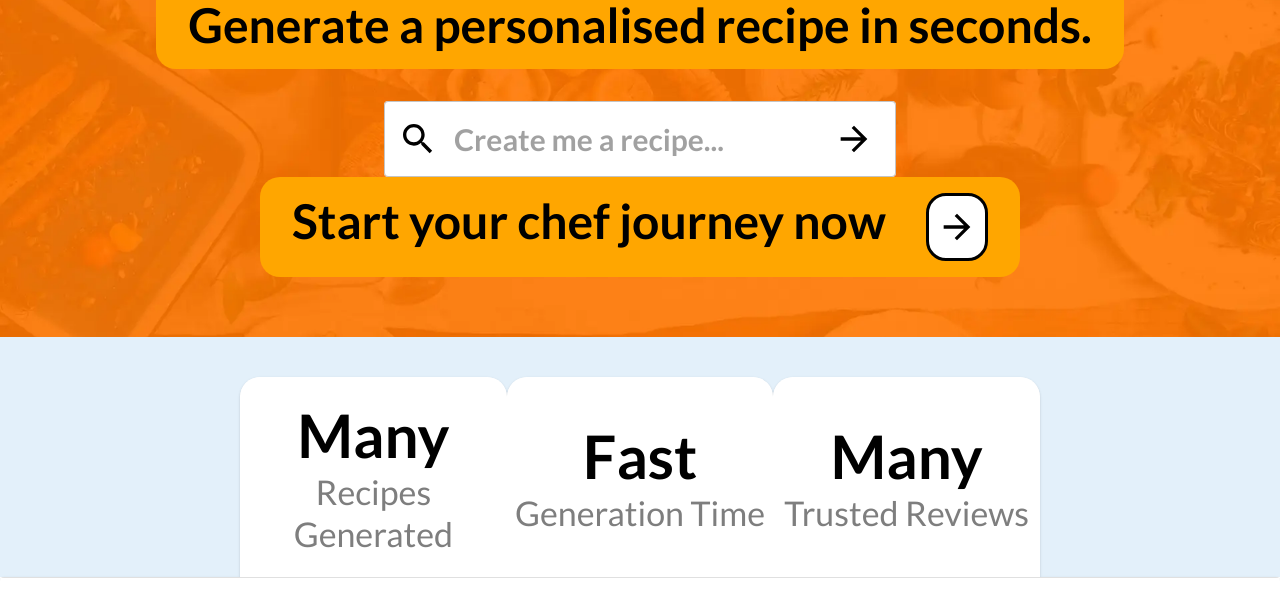
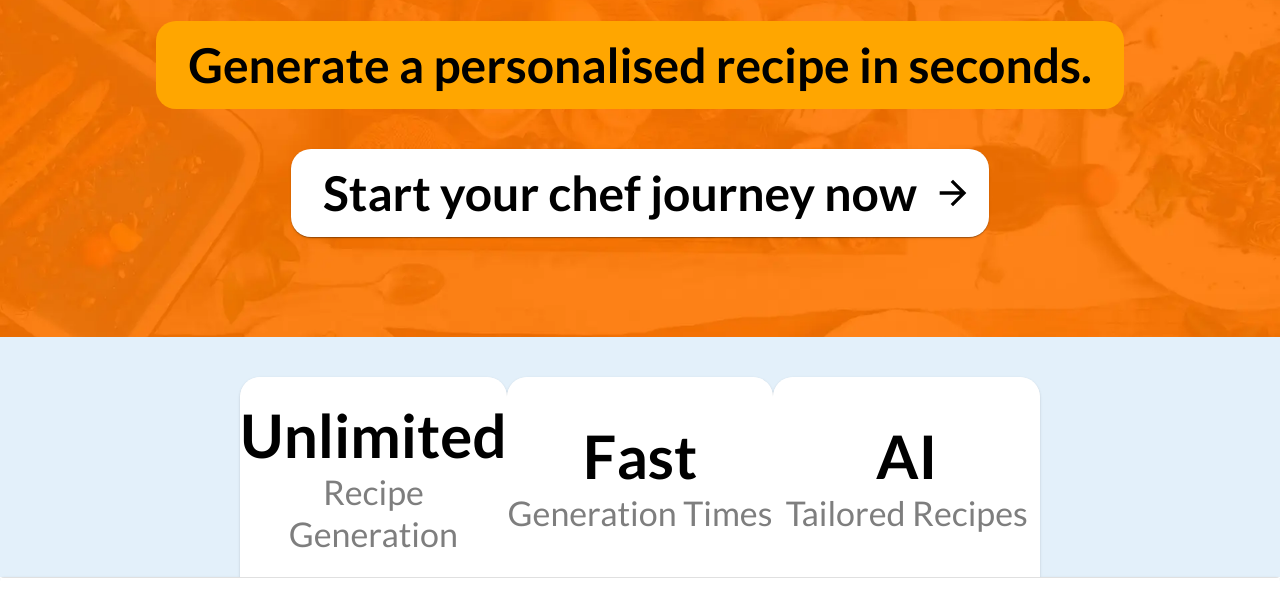
Before and after one commit to UOA-CS732-SE750-Students-2024/project-group-teal-turtles, a Next.js app in the folder frontend/: page /landing in a window 1280 px wide. Shown: the part 223-828 px from the top of the page. Built offline with nearby package versions, Linux system fonts and the light colour scheme; no server answers.

Commit message:
revert: remove landing search

```diff
--- a/frontend/src/app/(with-layout)/landing/page.jsx
+++ b/frontend/src/app/(with-layout)/landing/page.jsx
@@ -4,7 +4,6 @@ import { Typography, Stack, TextField, Card, IconButton, CardActionArea, Box } f
 import ArrowForwardIcon from "@mui/icons-material/ArrowForward";
 import React from "react";
 import "./../../globals.css";
-import { Search } from "@mui/icons-material";
 import useDataStore from "@/lib/store";
 import { useRouter } from "next/navigation";
 import { useEffect, useState } from "react";
@@ -91,69 +90,29 @@ function Landing() {
 						>
 							Generate a personalised recipe in seconds.
 						</Typography>
-
-						<TextField
-							variant="outlined"
-							autoComplete="off"
-							placeholder="Create me a recipe..."
-							onKeyDown={handleKeyPress}
-							sx={{
-								"& .MuiOutlinedInput-root": {
-									mt: 4,
-									borderRadius: 1,
-									backgroundColor: "#FFFFFF",
-									"& input": {
-										fontSize: "30px",
-										fontWeight: "700",
-										ml: 2
-									}
-								},
-								width: "40%"
-							}}
-							InputProps={{
-								startAdornment: <Search sx={{ fontSize: "40px", color: "black" }} />,
-								endAdornment: (
-									<IconButton>
-										<ArrowForwardIcon sx={{ fontSize: "40px", color: "black" }} />
-									</IconButton>
-								)
-							}}
-						/>
-						<Box
-							sx={{
-								backgroundColor: "primary.light",
-								px: 4,
-								py: 2,
-								borderRadius: "20px",
-								height: "100px",
-								display: "flex"
-							}}
-						>
-							<Typography variant="h3" fontWeight="700" sx={{ color: "secondary.dark" }}>
-								Start your chef journey now
-							</Typography>
-							<Box
+						<Card sx={{ borderRadius: "20px", mt: "40px" }}>
+							<CardActionArea
+								onClick={() => router.push("/create-account")}
 								sx={{
-									bgcolor: "white",
-									borderRadius: "20px",
-									ml: "5vh",
-									border: "3px solid black",
-									alignItems: "center",
-									justifyContent: "center",
-									display: "flex"
+									pl: 4,
+									pr: 2,
+									py: 2,
+									flexDirection: "row",
+									display: "flex",
+									alignItems: "center"
 								}}
 							>
-								<IconButton onClick={() => router.push("/create-account")}>
-									<ArrowForwardIcon sx={{ fontSize: "40px", color: "black" }} />
-								</IconButton>
-							</Box>
-						</Box>
+								<Typography variant="h3" fontWeight="700" sx={{ color: "secondary.dark", mr: 2 }}>
+									Start your chef journey now
+								</Typography>
+								<ArrowForwardIcon sx={{ fontSize: "40px", color: "black" }} />
+							</CardActionArea>
+						</Card>
 					</Stack>
 					<Stack direction="row" pt={5} px={30} sx={{ backgroundColor: "background.default" }}>
-						{/* TODO: Put something meaningful here */}
-						<CircularCard title="Many" body="Recipes Generated" />
-						<CircularCard title="Fast" body="Generation Time" />
-						<CircularCard title="Many" body="Trusted Reviews" />
+						<CircularCard title="Unlimited" body="Recipe Generation" />
+						<CircularCard title="Fast" body="Generation Times" />
+						<CircularCard title="AI" body="Tailored Recipes" />
 					</Stack>
 				</>
 			)}
```
